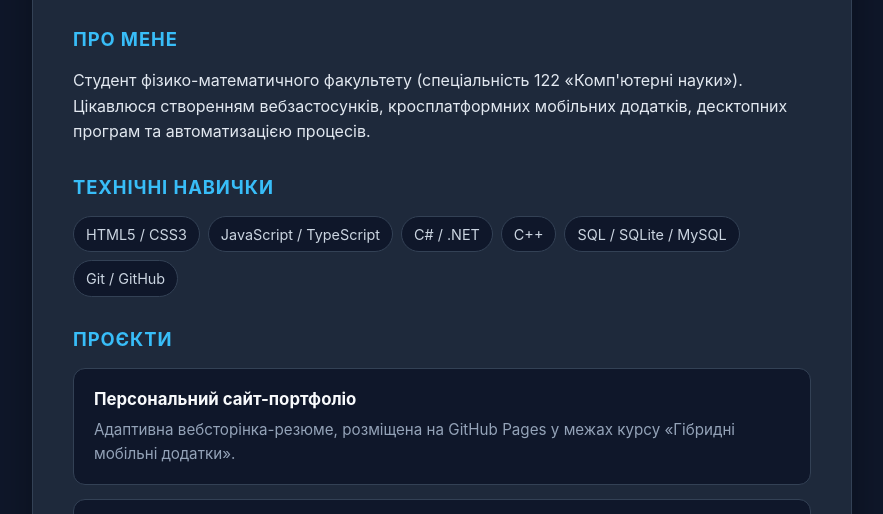
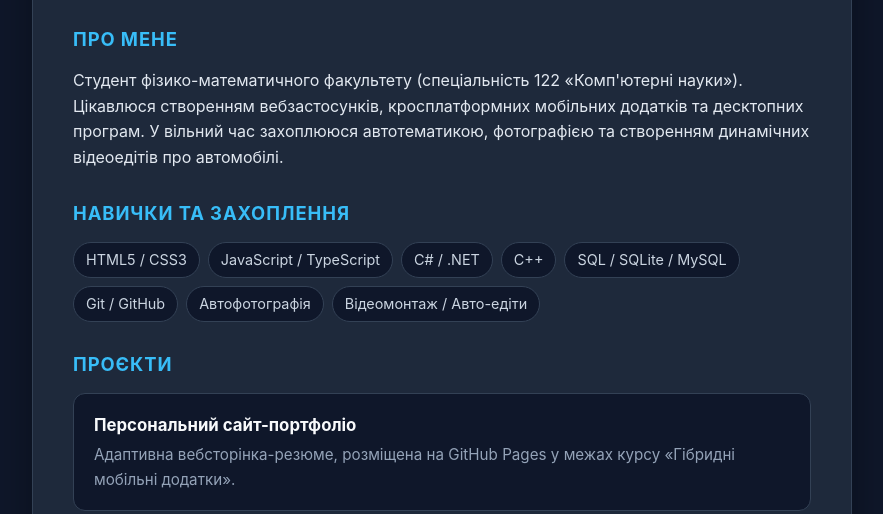
Before and after one commit to IT-Kamianets/poliuliak-maksim.itkamianets.com, a plain HTML site: page index.html in a window 1280 px wide. Shown: the part 220-734 px from the top of the page, without its empty margins (198-1081 px from the left). Drawn offline with Linux system fonts and the light colour scheme.

Commit message:
Update index.html

```diff
--- a/index.html
+++ b/index.html
@@ -82,12 +82,13 @@
       <h2>Про мене</h2>
       <p>
         Студент фізико-математичного факультету (спеціальність 122 «Комп'ютерні науки»).
-        Цікавлюся створенням вебзастосунків, кросплатформних мобільних додатків, десктопних програм та автоматизацією процесів.
+        Цікавлюся створенням вебзастосунків, кросплатформних мобільних додатків та десктопних програм.
+        У вільний час захоплююся автотематикою, фотографією та створенням динамічних відеоедітів про автомобілі.
       </p>
     </section>
 
     <section>
-      <h2>Технічні навички</h2>
+      <h2>Навички та захоплення</h2>
       <div class="skills">
         <span class="tag">HTML5 / CSS3</span>
         <span class="tag">JavaScript / TypeScript</span>
@@ -95,6 +96,8 @@
         <span class="tag">C++</span>
         <span class="tag">SQL / SQLite / MySQL</span>
         <span class="tag">Git / GitHub</span>
+        <span class="tag">Автофотографія</span>
+        <span class="tag">Відеомонтаж / Авто-едіти</span>
       </div>
     </section>
 
```
